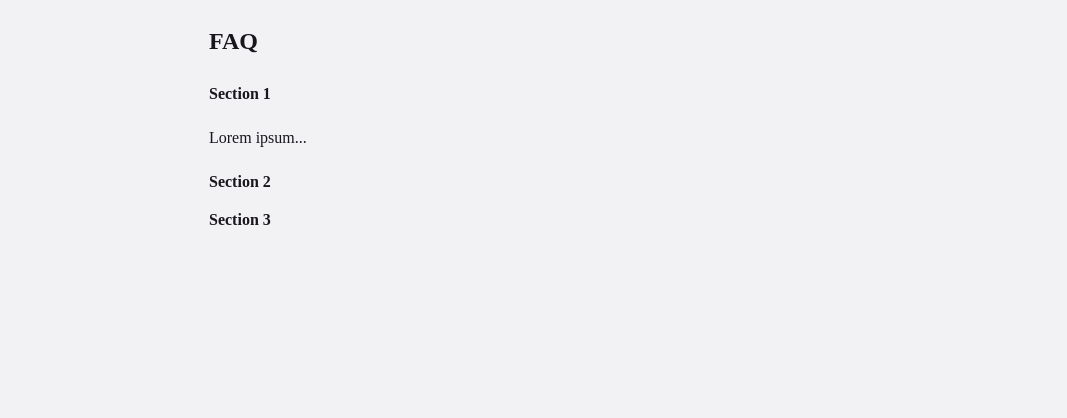
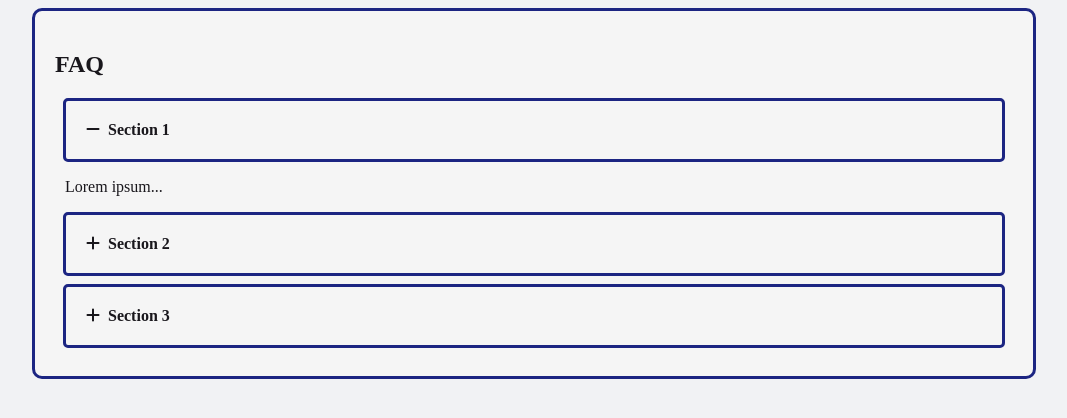
Before and after one commit to RobinBroberg/chas_accordion, a plain HTML site: page code/index.html in a window 1280 px wide. Both pictures are taken after a click on the element "Section 1". Shown: the whole page, without its empty margins (106-1173 px from the left). Drawn offline with Linux system fonts and the light colour scheme; no server answers.

Commit message:
final commit

```diff
--- a/code/index.html
+++ b/code/index.html
@@ -4,22 +4,32 @@
     <meta charset="utf-8" />
     <title>FAQ-Assignment</title>
     <link rel="stylesheet" href="./style.css" />
+    <script
+      src="https://kit.fontawesome.com/8ff95b98e0.js"
+      crossorigin="anonymous"
+    ></script>
   </head>
   <body>
     <section class="accordion">
       <h1>FAQ</h1>
 
-      <div class="title" id="section1">Section 1</div>
+      <div class="title" id="section1">
+        <i class="fa-solid fa-plus" style="margin-right: 8px"></i>Section 1
+      </div>
       <div class="description">
         <p>Lorem ipsum...</p>
       </div>
 
-      <div class="title" id="section2">Section 2</div>
+      <div class="title" id="section2">
+        <i class="fa-solid fa-plus" style="margin-right: 8px"></i>Section 2
+      </div>
       <div class="description">
         <p>Lorem ipsum...</p>
       </div>
 
-      <div class="title" id="section3">Section 3</div>
+      <div class="title" id="section3">
+        <i class="fa-solid fa-plus" style="margin-right: 8px"></i>Section 3
+      </div>
       <div class="description">
         <p>Lorem ipsum...</p>
       </div>
--- a/code/script.js
+++ b/code/script.js
@@ -1,7 +1,15 @@
 // A function that adds and remove the class "active" on the section you click on.
 function toggle(e) {
   const element = e.target;
+  const iconElement = element.querySelector("i");
+
   element.classList.toggle("active");
+
+  if (element.classList.contains("active")) {
+    iconElement.className = "fa-solid fa-minus";
+  } else {
+    iconElement.className = "fa-solid fa-plus";
+  }
 }
 
 // Selects and HTML element, and calls a function which will be executed when the element is clicked.
@@ -19,22 +27,35 @@ async function getPosts() {
   const response = await fetch("https://jsonplaceholder.typicode.com/posts");
   const data = await response.json();
 
+  const rainbowColors = [
+    "#FFB3BA",
+    "#FFDFBA",
+    "#FFFFBA",
+    "#BAFFC9",
+    "#BAE1FF",
+    "#C9B3FF",
+    "#FFB3E6",
+  ];
+
   data.forEach((post, index) => {
     const sectionDiv = document.createElement("div");
     sectionDiv.className = "title";
-    sectionDiv.textContent = post.title;
-
-    if (index % 2 === 0) {
-      sectionDiv.style.backgroundColor = "lightgray";
-    } else {
-      sectionDiv.style.backgroundColor = "#bfbfbf";
-    }
+    sectionDiv.innerHTML = `<i class="fa-solid fa-plus" style="margin-right: 8px;"></i>${post.title}`;
 
     const descriptionDiv = document.createElement("div");
     descriptionDiv.className = "description";
 
     accordion.append(sectionDiv);
     accordion.append(descriptionDiv);
+
+    sectionDiv.style.backgroundColor =
+      rainbowColors[index % rainbowColors.length];
+
+    /* if (index % 2 === 0) {
+      sectionDiv.style.backgroundColor = "#8BB3CC";
+    } else {
+      sectionDiv.style.backgroundColor = "#A8DADC";
+    } */
 
     const descriptionP = document.createElement("p");
     descriptionP.textContent = post.body;
--- a/code/style.css
+++ b/code/style.css
@@ -1,5 +1,5 @@
 html {
-  background: #f2f1f4;
+  background: #f1f2f4;
   color: #19171c;
   display: flex;
   justify-content: center;
@@ -15,12 +15,26 @@ html {
   cursor: pointer;
   font-weight: bold;
   padding: 10px 0;
-  width: 650px;
+  width: 70vw;
+  border-radius: 5px;
+  padding: 20px;
+  border: #1c2582;
+  border-style: solid;
+  margin: 8px;
 }
 
 .title:hover {
   filter: brightness(85%);
 }
 .description {
-  max-width: 600px;
+  max-width: 65vw;
+  margin-left: 10px;
 }
+.accordion {
+  border-width: 5px;
+  border: #1c2582;
+  border-style: solid;
+  border-radius: 10px;
+  padding: 20px;
+  background-color: whitesmoke;
+}
```
